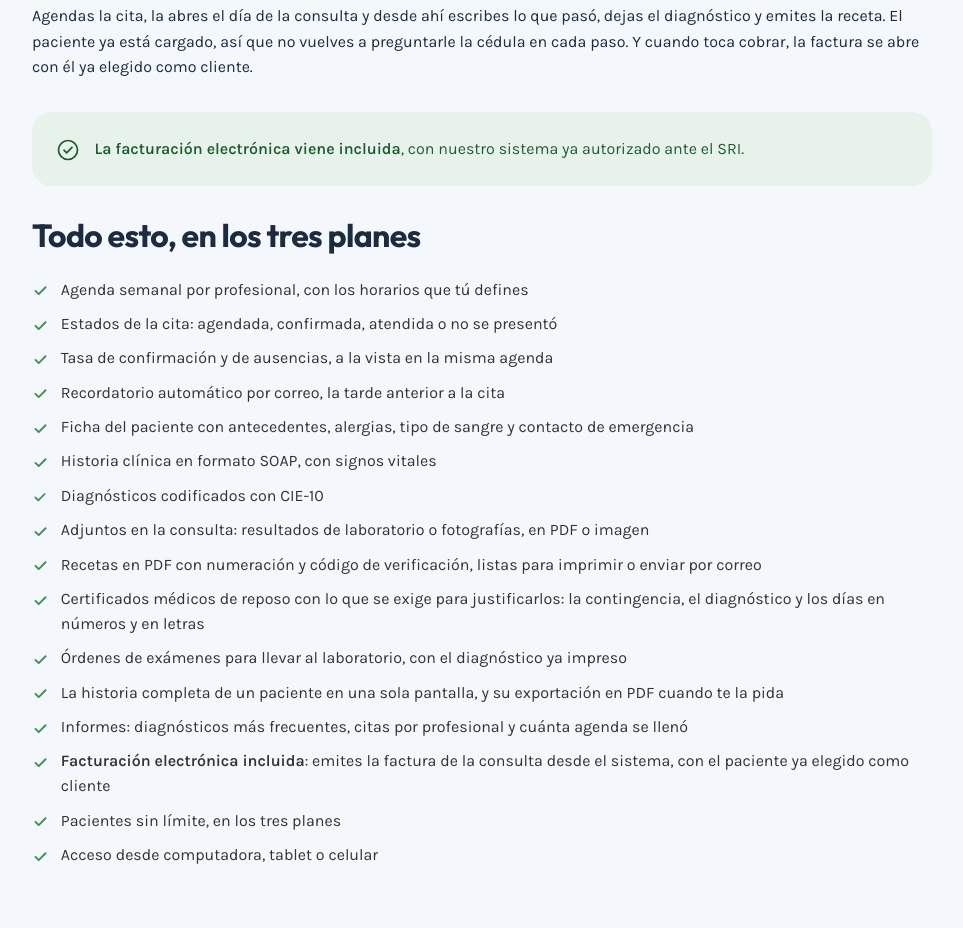
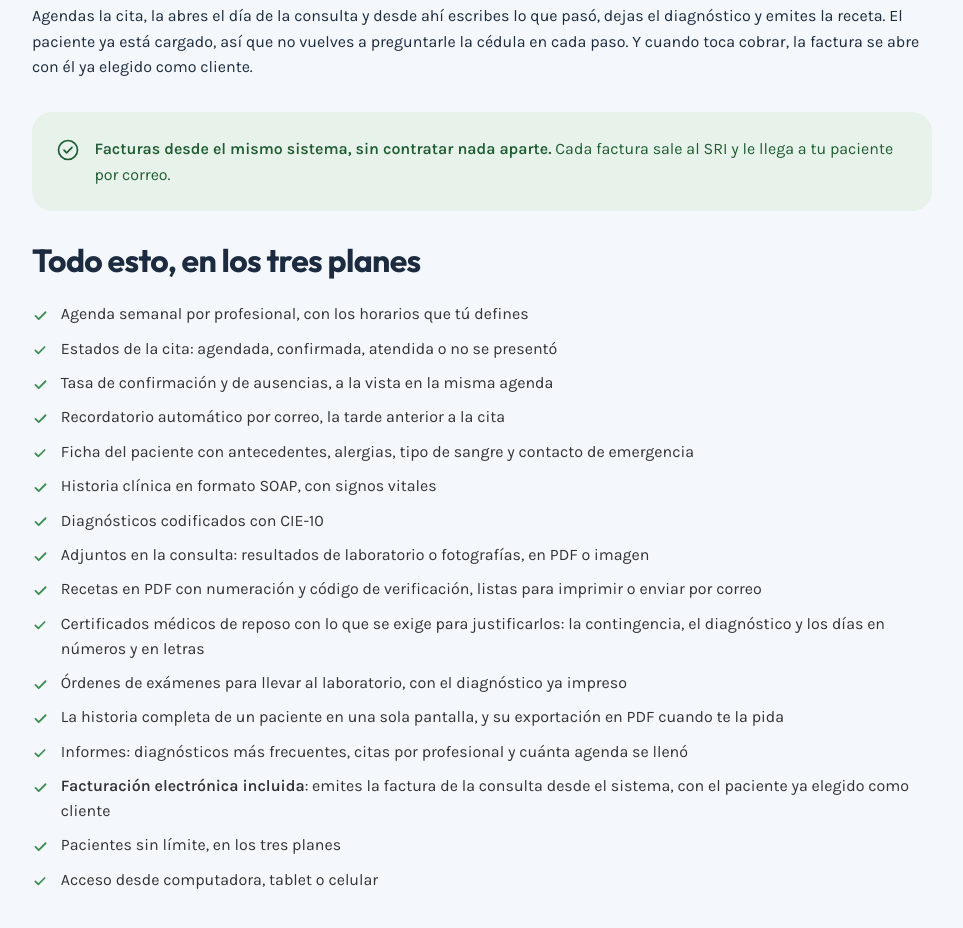
Before and after one commit to bryan96ch/bryan96ch.github.io, a plain HTML site: page software-para-consultorios-medicos.html in a window 1280 px wide. Shown: the part 913-1841 px from the top of the page, without its empty margins (158-1121 px from the left). Drawn offline with Linux system fonts and the light colour scheme.

Commit message:
El aviso habla en segunda persona y deja de afirmar una certificacion
"La facturacion electronica viene incluida" arrancaba con un articulo y
describia el producto; ahora arranca con el verbo y describe lo que el
cliente hace: "Facturas desde el mismo sistema, sin contratar nada
aparte". Es la voz que usa el resto de la pagina, que habla de tu.

Y se cae "con nuestro sistema ya autorizado ante el SRI", que era una
afirmacion floja y ademas la unica de su tipo en todo el sitio: la
pagina de facturacion nunca la hizo. El SRI no certifica software,
autoriza cada comprobante. En su lugar va lo que si es cierto y ademas
se entiende mejor: "Cada factura sale al SRI y le llega a tu paciente
por correo".

```diff
--- a/software-para-consultorios-medicos.html
+++ b/software-para-consultorios-medicos.html
@@ -141,7 +141,7 @@
             <h2>Del turno a la receta, sin volver a escribir lo mismo</h2>
             <p>Agendas la cita, la abres el día de la consulta y desde ahí escribes lo que pasó, dejas el diagnóstico y emites la receta. El paciente ya está cargado, así que no vuelves a preguntarle la cédula en cada paso. Y cuando toca cobrar, la factura se abre con él ya elegido como cliente.</p>
             <div class="aviso-verde">
-                <p class="aviso" style="margin:0;"><svg viewBox="0 0 24 24" fill="none" stroke="currentColor" stroke-width="1.7" stroke-linecap="round" stroke-linejoin="round" aria-hidden="true"><circle cx="12" cy="12" r="9.5"></circle><path d="M8 12.2l2.6 2.6L16 9.4"></path></svg><span><strong>La facturación electrónica viene incluida</strong>, con nuestro sistema ya autorizado ante el SRI.</span></p>
+                <p class="aviso" style="margin:0;"><svg viewBox="0 0 24 24" fill="none" stroke="currentColor" stroke-width="1.7" stroke-linecap="round" stroke-linejoin="round" aria-hidden="true"><circle cx="12" cy="12" r="9.5"></circle><path d="M8 12.2l2.6 2.6L16 9.4"></path></svg><span><strong>Facturas desde el mismo sistema, sin contratar nada aparte.</strong> Cada factura sale al SRI y le llega a tu paciente por correo.</span></p>
             </div>
             <h2>Todo esto, en los tres planes</h2>
             <ul class="lista-check">
```
